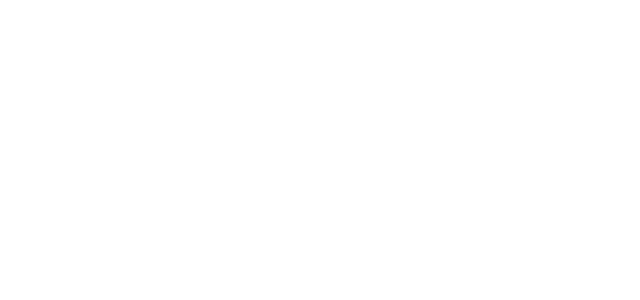
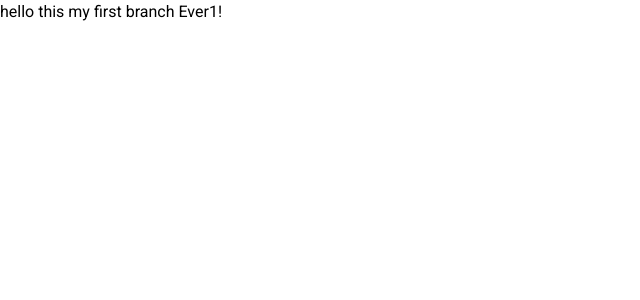
Before and after one commit to mohamedshawkii/brainwave-react, a React (Vite) app: page / in a window 1280 px wide. Shown: the top 300 px of the page, without its empty margins (0-640 px from the left). Built offline with nearby package versions, Linux system fonts and the light colour scheme.

Commit message:
First Commit just testing

```diff
--- a/src/App.jsx
+++ b/src/App.jsx
@@ -4,6 +4,9 @@
 
   return (
     <>
+    <div>
+      hello this my first branch Ever1!
+    </div>
 
     </>
   )
```
